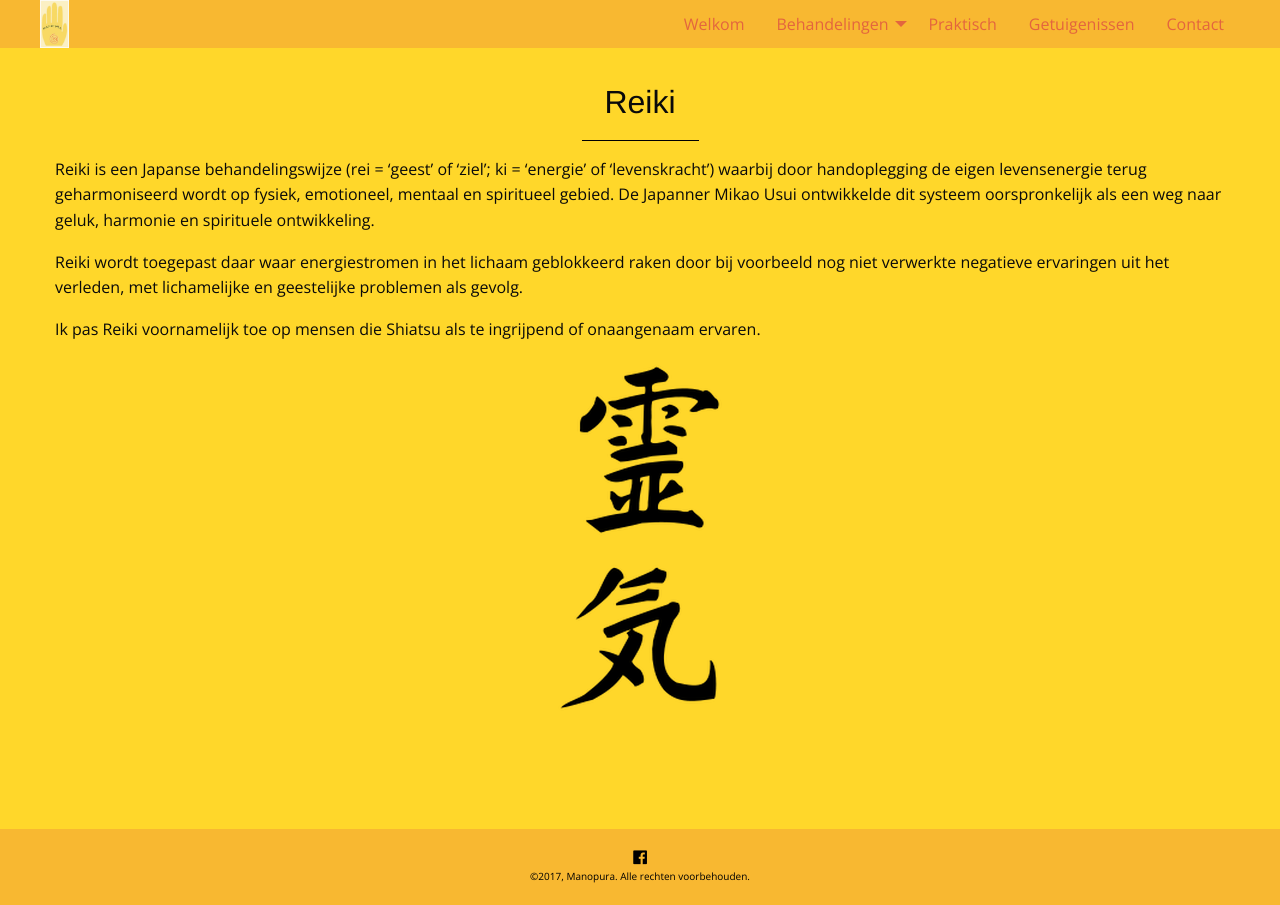
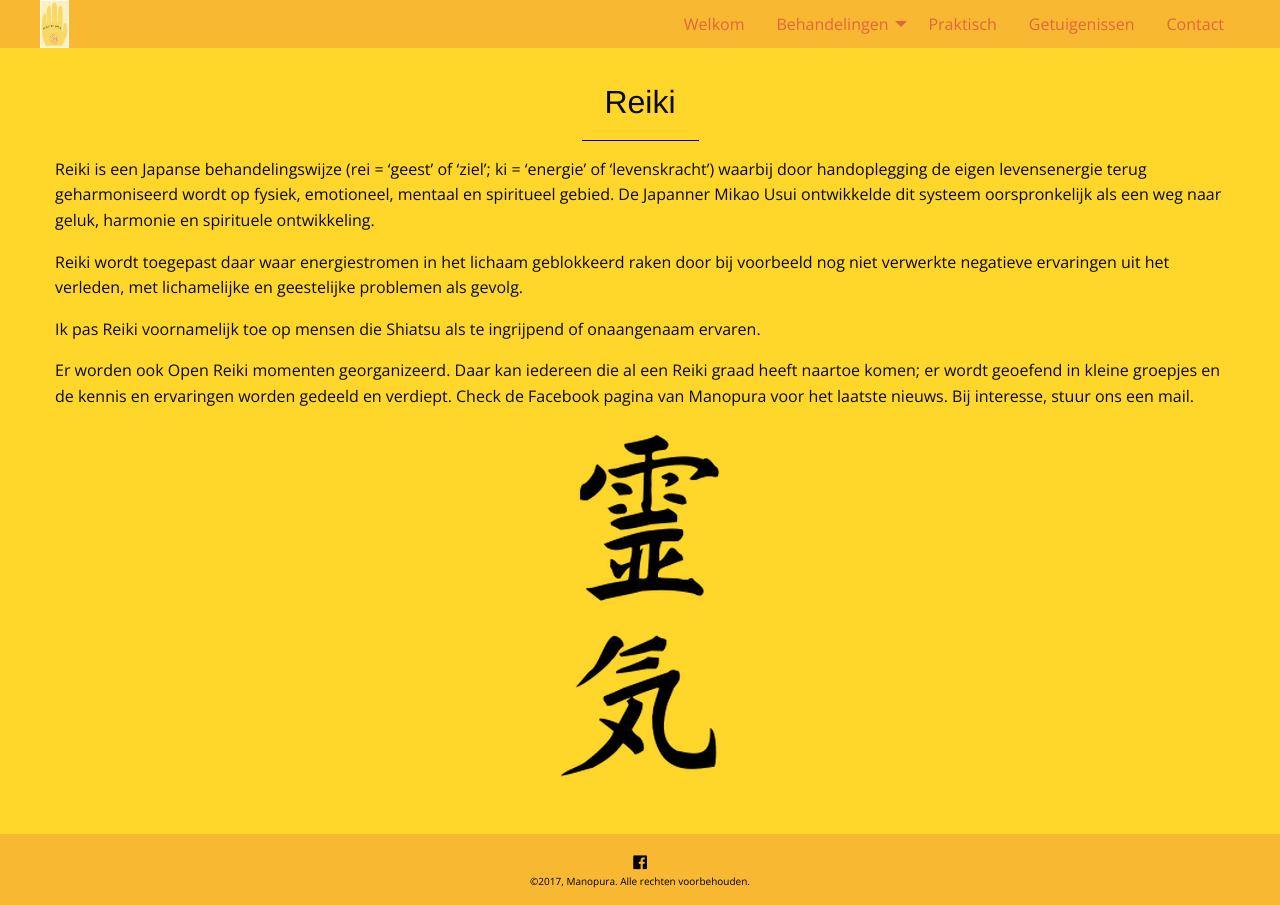
Before and after one commit to manopura/manopura.github.io, a Jekyll site: the page built from reiki.md, in a window 1280 px wide. Built offline with Jekyll 4.4.1, drawn with Linux system fonts in a browser that asks for light colours; nearby versions of some CDN libraries; our own code applies the rules of GitHub Pages for plain Markdown files.

Commit message:
Update reiki.md

```diff
--- a/reiki.md
+++ b/reiki.md
@@ -11,4 +11,6 @@ Reiki wordt toegepast daar waar energiestromen in het lichaam geblokkeerd raken
 
 Ik pas Reiki voornamelijk toe op mensen die Shiatsu als te ingrijpend of onaangenaam ervaren.
 
+Er worden ook Open Reiki momenten georganizeerd. Daar kan iedereen die al een Reiki graad heeft naartoe komen; er wordt geoefend in kleine groepjes en de kennis en ervaringen worden gedeeld en verdiept. Check de Facebook pagina van Manopura voor het laatste nieuws. Bij interesse, stuur ons een mail.
+
 ![reiki](images/reiki.png)
```
